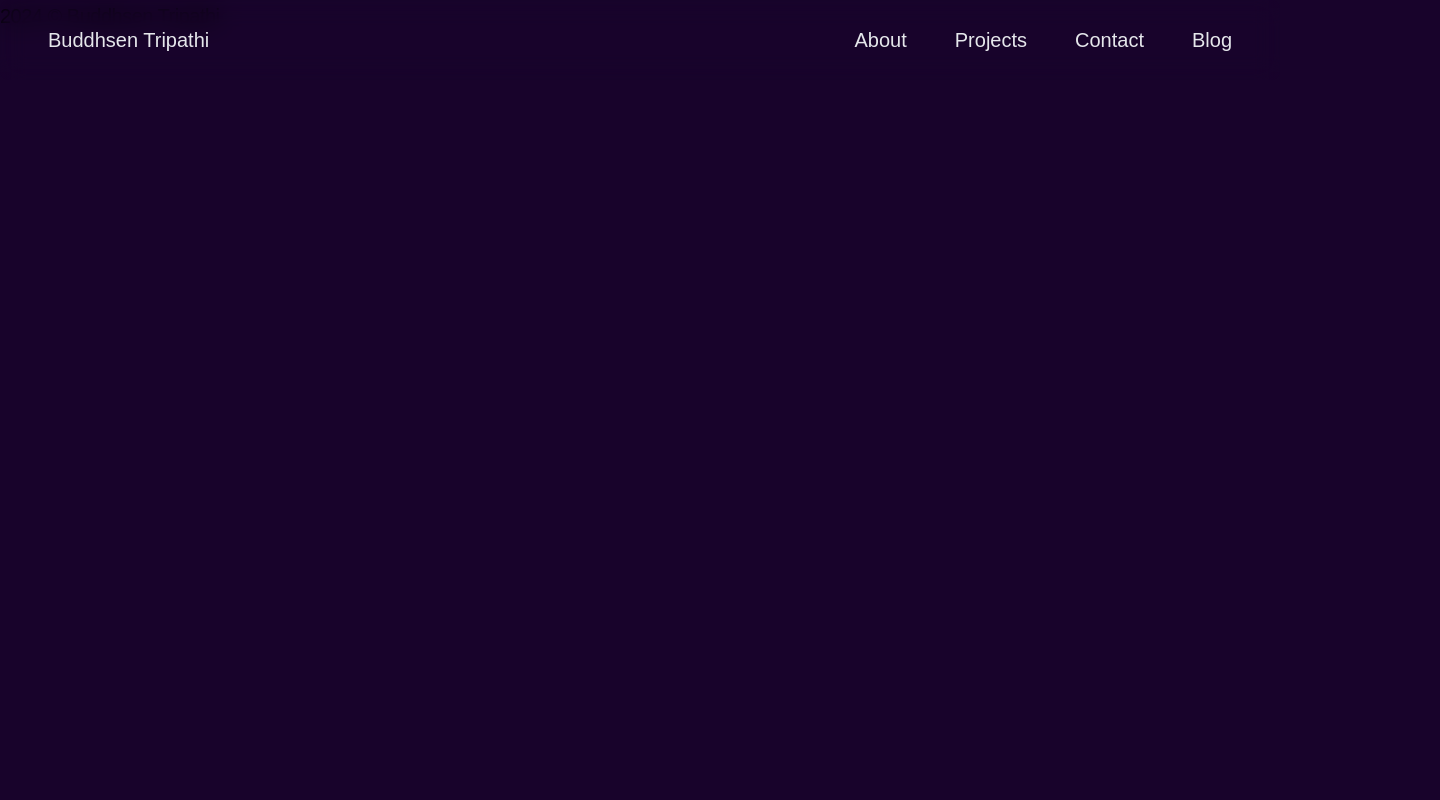
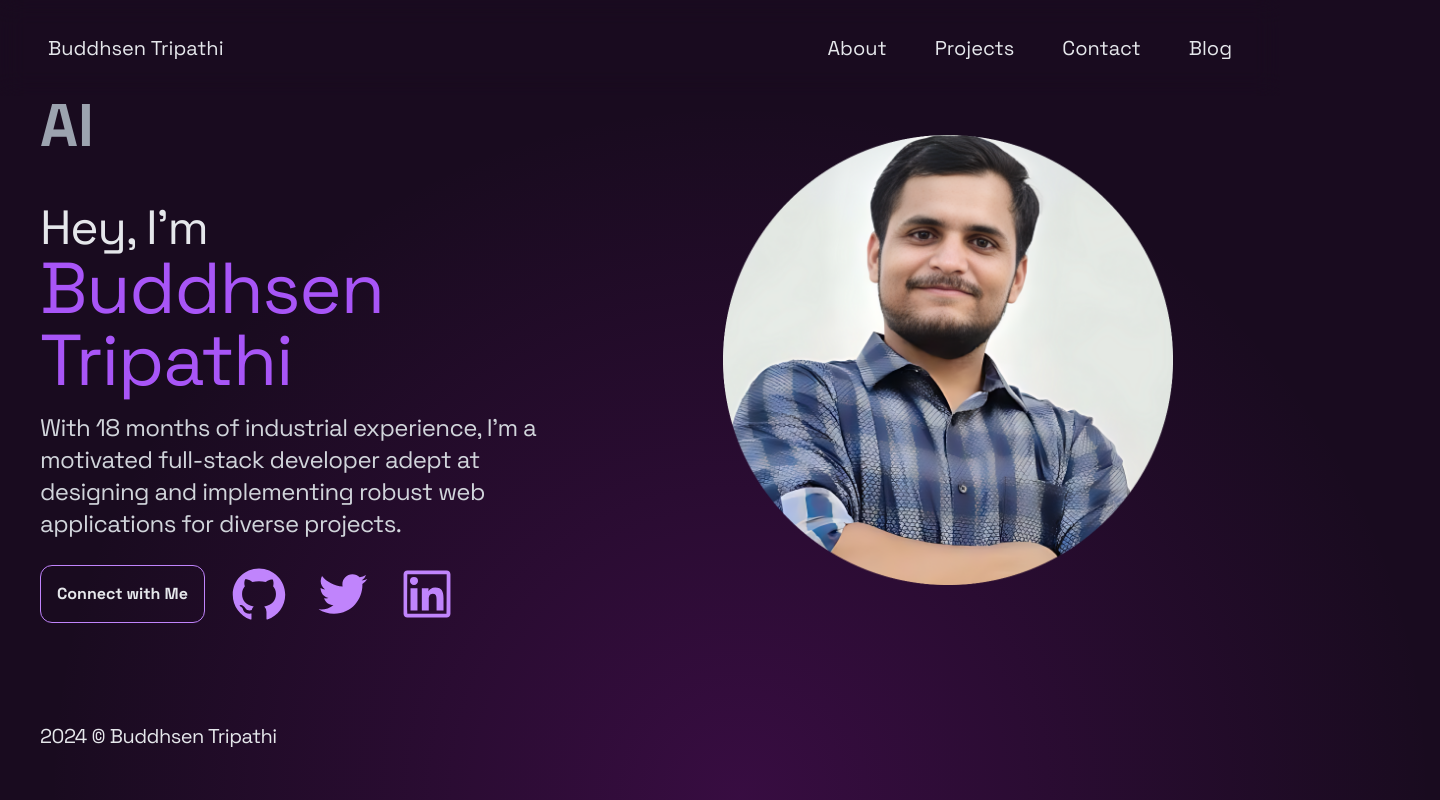
Before and after one commit to Buddhsen-tripathi/Portfolio, a React (Vite) app: page / in a window 1280 px wide. Shown: the top 800 px of the page, 1440 px wide, since content can reach past the window. Built offline with nearby package versions, Linux system fonts and the light colour scheme.

Commit message:
Added hero section

```diff
--- a/package.json
+++ b/package.json
@@ -14,7 +14,8 @@
     "react": "^18.3.1",
     "react-dom": "^18.3.1",
     "react-icons": "^5.2.1",
-    "react-scroll": "^1.9.0"
+    "react-scroll": "^1.9.0",
+    "react-type-animation": "^3.2.0"
   },
   "devDependencies": {
     "@types/react": "^18.3.3",
--- a/src/App.css
+++ b/src/App.css
@@ -1,28 +1,35 @@
+@import url('https://fonts.googleapis.com/css2?family=Inter:wght@100..900&family=Noto+Sans:ital@0;1&family=Space+Grotesk:wght@300..700&display=swap');
+
 @tailwind base;
 @tailwind components;
 @tailwind utilities;
 
-body{
+body {
   font-family: "Space Grotesk", sans-serif;
-    background-color: rgb(25, 6, 54);
+  background-color: #190b1f;
 }
 
-h2{
+h2 {
   @apply text-xl md:text-4xl
 }
 
-p{
+p {
   @apply text-xl tracking-tight leading-relaxed
 }
 
-span{
-    @apply text-purple-500
+span {
+  @apply text-purple-600
 }
 
-.shiny-effect{
+
+.shiny-effect {
   position: absolute;
   border-radius: 50%;
   pointer-events: none;
   z-index: 1;
-    background: radial-gradient(circle, rgba(79, 11, 100, 0.2), transparent);
+  background: radial-gradient(circle, rgba(178, 19, 202, 0.2), transparent 70%);
 }
+
+.bg-primary-color {
+  @apply bg-purple-600
+}
--- a/src/App.jsx
+++ b/src/App.jsx
@@ -1,6 +1,7 @@
 import './App.css'
 import NavBar from './components/NavBar'
 import Footer from './components/Footer'
+import Hero from './components/Hero';
 
 function App() {
 
@@ -11,6 +12,7 @@ function App() {
   return (
     <>
     <NavBar/>
+    <Hero/>
     <Footer/>
     </>
   )
--- a/src/components/Footer.jsx
+++ b/src/components/Footer.jsx
@@ -1,7 +1,7 @@
 function Footer(){
     return(
-        <footer className="footer">
-            <div className="container-fluid">
+        <footer className="mt-24 max-w-[1200px] mx-auto relative">
+            <div className="text-gray-200 md:text-7xl text-5xl tracking-tight mb-4">
                 <p> 2024 &copy; Buddhsen Tripathi</p>
             </div>
             <div>
--- /dev/null
+++ b/src/components/Hero.jsx
@@ -0,0 +1,110 @@
+import React from "react";
+import profilepic from "../assets/profpic.png";
+import { TypeAnimation } from "react-type-animation";
+import ShinyEffect from "./ShinyEffect";
+
+import {
+    AiOutlineGithub,
+    AiOutlineTwitter,
+    AiOutlineLinkedin,
+} from "react-icons/ai";
+
+import { motion } from "framer-motion";
+
+
+const Hero = () => {
+    return (
+        <div className="mt-24 max-w-[1200px] mx-auto relative">
+            <div className="grid md:grid-cols-2 place-items-center gap-8">
+                <motion.div
+                    initial={{ opacity: 0, y: -50 }}
+                    whileInView={{ opacity: 1, y: 0 }}
+                    viewport={{ once: true }}
+                    transition={{ duration: 1 }}
+                >
+                    <TypeAnimation
+                        sequence={[
+                            "Fullstack Developer",
+                            1100,
+                            "Tech Strategist",
+                            1100,
+                            "AI & CyberSec Enthusiast",
+                            1100,
+                        ]}
+                        speed={50}
+                        repeat={Infinity}
+                        className="font-bold text-gray-400 text-xl md:text-6xl italic- mb-4"
+                    />
+
+                    <motion.p
+                        initial={{ opacity: 0 }}
+                        whileInView={{ opacity: 1 }}
+                        viewport={{ once: true }}
+                        transition={{ duration: 1, delay: 0.5 }}
+                        className="text-gray-200 md:text-5xl text-3xl tracking-tight mb-4"
+                    >
+                        <br />
+                        Hey, I'm <br />
+                        <span className="text-purple-500 md:text-7xl text-5xl">Buddhsen Tripathi </span>
+                    </motion.p>
+
+                    <motion.p
+                        initial={{ opacity: 0 }}
+                        whileInView={{ opacity: 1 }}
+                        viewport={{ once: true }}
+                        transition={{ duration: 1, delay: 1 }}
+                        className="text-gray-300 max-w-[300px] md:max-w-[500px] md:text-2xl text-lg mb-6"
+                    >
+                        With 18 months of industrial experience, I'm a motivated full-stack developer adept at designing and implementing robust web applications for diverse projects.
+                    </motion.p>
+
+                    <motion.div
+                        initial={{ opacity: 0, y: 50 }}
+                        whileInView={{ opacity: 1, y: 0 }}
+                        viewport={{ once: true }}
+                        transition={{ duration: 1, delay: 1.5 }}
+                        className="flex flex-row items-center gap-6 my-4 md:mb-0"
+                    >
+                        <motion.button whileHover={{ scale: 1.05, boxShadow: "0px 0px 8px rgba(0, 0, 0, 0.3)" }}
+                            className="z-10 cursor-pointer font-bold text-gray-200 md:w-auto p-4 border
+                                     border-purple-400 rounded-xl"
+                        >
+                            Connect with Me
+                        </motion.button>
+
+                        <div className="flex gap-6 flex-row text-4xl md:text-6xl text-purple-400 z-20">
+                            <motion.a whileHover={{ scale: 1.2 }} href="#">
+                                <AiOutlineGithub />
+                            </motion.a>
+
+                            <motion.a whileHover={{ scale: 1.2 }} href="#">
+                                <AiOutlineTwitter />
+                            </motion.a>
+
+                            <motion.a whileHover={{ scale: 1.2 }} href="#">
+                                <AiOutlineLinkedin />
+                            </motion.a>
+                        </div>
+                    </motion.div>
+                </motion.div>
+
+
+                <motion.img
+                    src={profilepic}
+                    className="w-[300px] md:w-[450px]"
+                    initial={{ opacity: 0, scale: 0.8 }}
+                    whileInView={{ opacity: 1, scale: 1 }}
+                    viewport={{ once: true }}
+                    transition={{ duration: 1 }}
+                />
+            </div>
+
+            <div className="absolute inset-0 hidden md:block">
+                <ShinyEffect left={0} top={0} size={1400} />
+            </div>
+
+        </div>
+    )
+}
+
+export default Hero
--- /dev/null
+++ b/src/components/ShinyEffect.jsx
@@ -0,0 +1,26 @@
+import React from 'react'
+
+const ShinyEffect = ({left, right, top, size = 500}) => {
+
+    const positionStyles = {
+        top:`${top}px`,
+        width:`${size}px`,
+        height:`${size}px`,
+        zIndex: -1
+    }
+
+    if (left !== undefined) {
+        positionStyles.left = `${left}px`
+    }
+
+    if (right !== undefined) {
+        positionStyles.right = `${right}px`
+    }
+
+
+  return (
+    <div className='shiny-effect' style={positionStyles}></div>
+  )
+}
+
+export default ShinyEffect
--- a/src/index.css
+++ b/src/index.css
@@ -1,3 +1,5 @@
+@import url('https://fonts.googleapis.com/css2?family=Inter:wght@100..900&family=Noto+Sans:ital@0;1&family=Space+Grotesk:wght@300..700&display=swap');
+
 /*
 ! tailwindcss v3.4.6 | MIT License | https://tailwindcss.com
 */
@@ -446,7 +448,7 @@ video {
   display: none;
 }
 
-*, ::before, ::after {
+*, ::before, ::after{
   --tw-border-spacing-x: 0;
   --tw-border-spacing-y: 0;
   --tw-translate-x: 0;
@@ -500,7 +502,7 @@ video {
   --tw-contain-style:  ;
 }
 
-::backdrop {
+::backdrop{
   --tw-border-spacing-x: 0;
   --tw-border-spacing-y: 0;
   --tw-translate-x: 0;
@@ -554,129 +556,307 @@ video {
   --tw-contain-style:  ;
 }
 
-.fixed {
+.fixed{
   position: fixed;
 }
 
-.left-0 {
+.absolute{
+  position: absolute;
+}
+
+.relative{
+  position: relative;
+}
+
+.inset-0{
+  inset: 0px;
+}
+
+.left-0{
   left: 0px;
 }
 
-.top-0 {
+.top-0{
   top: 0px;
 }
 
-.z-10 {
+.z-10{
   z-index: 10;
 }
 
-.z-40 {
+.z-20{
+  z-index: 20;
+}
+
+.z-40{
   z-index: 40;
 }
 
-.z-50 {
+.z-50{
   z-index: 50;
 }
 
-.mx-auto {
+.mx-2{
+  margin-left: 0.5rem;
+  margin-right: 0.5rem;
+}
+
+.mx-auto{
   margin-left: auto;
   margin-right: auto;
 }
 
-.mt-24 {
+.my-4{
+  margin-top: 1rem;
+  margin-bottom: 1rem;
+}
+
+.mb-4{
+  margin-bottom: 1rem;
+}
+
+.mb-6{
+  margin-bottom: 1.5rem;
+}
+
+.mr-6{
+  margin-right: 1.5rem;
+}
+
+.mt-24{
   margin-top: 6rem;
 }
 
-.flex {
+.flex{
   display: flex;
 }
 
-.hidden {
+.grid{
+  display: grid;
+}
+
+.hidden{
   display: none;
 }
 
-.h-20 {
-  height: 5rem;
+.h-24{
+  height: 6rem;
 }
 
-.min-h-screen {
+.min-h-screen{
   min-height: 100vh;
 }
 
-.w-full {
+.w-\[300px\]{
+  width: 300px;
+}
+
+.w-full{
   width: 100%;
 }
 
-.max-w-\[1300px\] {
+.max-w-\[1200px\]{
+  max-width: 1200px;
+}
+
+.max-w-\[1300px\]{
   max-width: 1300px;
 }
 
-.cursor-pointer {
+.max-w-\[300px\]{
+  max-width: 300px;
+}
+
+.cursor-pointer{
   cursor: pointer;
 }
 
-.items-center {
+.flex-row{
+  flex-direction: row;
+}
+
+.flex-col{
+  flex-direction: column;
+}
+
+.place-items-center{
+  place-items: center;
+}
+
+.items-center{
   align-items: center;
 }
 
-.justify-between {
+.justify-center{
+  justify-content: center;
+}
+
+.justify-between{
   justify-content: space-between;
 }
 
-.gap-12 {
+.gap-12{
   gap: 3rem;
 }
 
-.space-y-8 > :not([hidden]) ~ :not([hidden]) {
+.gap-6{
+  gap: 1.5rem;
+}
+
+.gap-8{
+  gap: 2rem;
+}
+
+.space-y-8 > :not([hidden]) ~ :not([hidden]){
   --tw-space-y-reverse: 0;
   margin-top: calc(2rem * calc(1 - var(--tw-space-y-reverse)));
   margin-bottom: calc(2rem * var(--tw-space-y-reverse));
 }
 
-.bg-gray-900 {
+.rounded-xl{
+  border-radius: 0.75rem;
+}
+
+.border{
+  border-width: 1px;
+}
+
+.border-purple-400{
+  --tw-border-opacity: 1;
+  border-color: rgb(192 132 252 / var(--tw-border-opacity));
+}
+
+.bg-gray-900{
   --tw-bg-opacity: 1;
   background-color: rgb(17 24 39 / var(--tw-bg-opacity));
 }
 
-.bg-opacity-70 {
+.bg-opacity-70{
   --tw-bg-opacity: 0.7;
 }
 
-.px-12 {
+.p-4{
+  padding: 1rem;
+}
+
+.px-12{
   padding-left: 3rem;
   padding-right: 3rem;
 }
 
-.text-center {
+.py-24{
+  padding-top: 6rem;
+  padding-bottom: 6rem;
+}
+
+.text-center{
   text-align: center;
 }
 
-.text-4xl {
+.text-3xl{
+  font-size: 1.875rem;
+  line-height: 2.25rem;
+}
+
+.text-4xl{
   font-size: 2.25rem;
   line-height: 2.5rem;
 }
 
-.text-xl {
+.text-5xl{
+  font-size: 3rem;
+  line-height: 1;
+}
+
+.text-7xl{
+  font-size: 4.5rem;
+  line-height: 1;
+}
+
+.text-lg{
+  font-size: 1.125rem;
+  line-height: 1.75rem;
+}
+
+.text-xl{
   font-size: 1.25rem;
   line-height: 1.75rem;
 }
 
-.font-semibold {
+.font-bold{
+  font-weight: 700;
+}
+
+.font-semibold{
   font-weight: 600;
 }
 
-.text-gray-200 {
+.tracking-tight{
+  letter-spacing: -0.025em;
+}
+
+.text-blue-500{
+  --tw-text-opacity: 1;
+  color: rgb(59 130 246 / var(--tw-text-opacity));
+}
+
+.text-blue-600{
+  --tw-text-opacity: 1;
+  color: rgb(37 99 235 / var(--tw-text-opacity));
+}
+
+.text-gray-200{
   --tw-text-opacity: 1;
   color: rgb(229 231 235 / var(--tw-text-opacity));
 }
 
-.backdrop-blur-md {
+.text-gray-300{
+  --tw-text-opacity: 1;
+  color: rgb(209 213 219 / var(--tw-text-opacity));
+}
+
+.text-gray-400{
+  --tw-text-opacity: 1;
+  color: rgb(156 163 175 / var(--tw-text-opacity));
+}
+
+.text-green-500{
+  --tw-text-opacity: 1;
+  color: rgb(34 197 94 / var(--tw-text-opacity));
+}
+
+.text-orange-600{
+  --tw-text-opacity: 1;
+  color: rgb(234 88 12 / var(--tw-text-opacity));
+}
+
+.text-purple-400{
+  --tw-text-opacity: 1;
+  color: rgb(192 132 252 / var(--tw-text-opacity));
+}
+
+.text-purple-500{
+  --tw-text-opacity: 1;
+  color: rgb(168 85 247 / var(--tw-text-opacity));
+}
+
+.text-yellow-500{
+  --tw-text-opacity: 1;
+  color: rgb(234 179 8 / var(--tw-text-opacity));
+}
+
+.text-black{
+  --tw-text-opacity: 1;
+  color: rgb(0 0 0 / var(--tw-text-opacity));
+}
+
+.backdrop-blur-md{
   --tw-backdrop-blur: blur(12px);
   -webkit-backdrop-filter: var(--tw-backdrop-blur) var(--tw-backdrop-brightness) var(--tw-backdrop-contrast) var(--tw-backdrop-grayscale) var(--tw-backdrop-hue-rotate) var(--tw-backdrop-invert) var(--tw-backdrop-opacity) var(--tw-backdrop-saturate) var(--tw-backdrop-sepia);
   backdrop-filter: var(--tw-backdrop-blur) var(--tw-backdrop-brightness) var(--tw-backdrop-contrast) var(--tw-backdrop-grayscale) var(--tw-backdrop-hue-rotate) var(--tw-backdrop-invert) var(--tw-backdrop-opacity) var(--tw-backdrop-saturate) var(--tw-backdrop-sepia);
 }
 
-.transition {
+.transition{
   transition-property: color, background-color, border-color, text-decoration-color, fill, stroke, opacity, box-shadow, transform, filter, -webkit-backdrop-filter;
   transition-property: color, background-color, border-color, text-decoration-color, fill, stroke, opacity, box-shadow, transform, filter, backdrop-filter;
   transition-property: color, background-color, border-color, text-decoration-color, fill, stroke, opacity, box-shadow, transform, filter, backdrop-filter, -webkit-backdrop-filter;
@@ -684,49 +864,103 @@ video {
   transition-duration: 150ms;
 }
 
-body{
+body {
   font-family: "Space Grotesk", sans-serif;
-  background-color: hsl(272, 87%, 9%);
+  background-color: #190b1f;
 }
 
-h2 {
+h2{
   font-size: 1.25rem;
   line-height: 1.75rem;
 }
 
-@media (min-width: 768px) {
-  h2 {
+@media (min-width: 768px){
+  h2{
     font-size: 2.25rem;
     line-height: 2.5rem;
   }
 }
 
-p {
+p{
   font-size: 1.25rem;
   line-height: 1.75rem;
   line-height: 1.625;
   letter-spacing: -0.025em;
 }
 
-span {
+span{
   --tw-text-opacity: 1;
   color: rgb(147 51 234 / var(--tw-text-opacity));
 }
 
-.shiny-effect{
+.shiny-effect {
   position: absolute;
   border-radius: 50%;
   pointer-events: none;
   z-index: 1;
-  background: radial-gradient(circle, rgba(178,19,202,0.2), transparent);
+  background: radial-gradient(circle, rgba(178, 19, 202, 0.2), transparent 70%);
 }
 
-@media (min-width: 768px) {
-  .md\:flex {
+.bg-primary-color{
+  --tw-bg-opacity: 1;
+  background-color: rgb(147 51 234 / var(--tw-bg-opacity));
+}
+
+@media (min-width: 768px){
+  .md\:mb-0{
+    margin-bottom: 0px;
+  }
+
+  .md\:block{
+    display: block;
+  }
+
+  .md\:flex{
     display: flex;
   }
 
-  .md\:hidden {
+  .md\:hidden{
     display: none;
   }
+
+  .md\:w-\[450px\]{
+    width: 450px;
+  }
+
+  .md\:w-auto{
+    width: auto;
+  }
+
+  .md\:max-w-\[500px\]{
+    max-width: 500px;
+  }
+
+  .md\:grid-cols-2{
+    grid-template-columns: repeat(2, minmax(0, 1fr));
+  }
+
+  .md\:px-0{
+    padding-left: 0px;
+    padding-right: 0px;
+  }
+
+  .md\:text-2xl{
+    font-size: 1.5rem;
+    line-height: 2rem;
+  }
+
+  .md\:text-5xl{
+    font-size: 3rem;
+    line-height: 1;
+  }
+
+  .md\:text-6xl{
+    font-size: 3.75rem;
+    line-height: 1;
+  }
+
+  .md\:text-7xl{
+    font-size: 4.5rem;
+    line-height: 1;
+  }
 }
```
Also changed, not shown: src/components/NavBar.jsx (+4 -4 lines), src/assets/profpic.png (added), 1 other file (tests, documents, lock files or other folders). Lines whose indentation alone changed are shown as unchanged.
